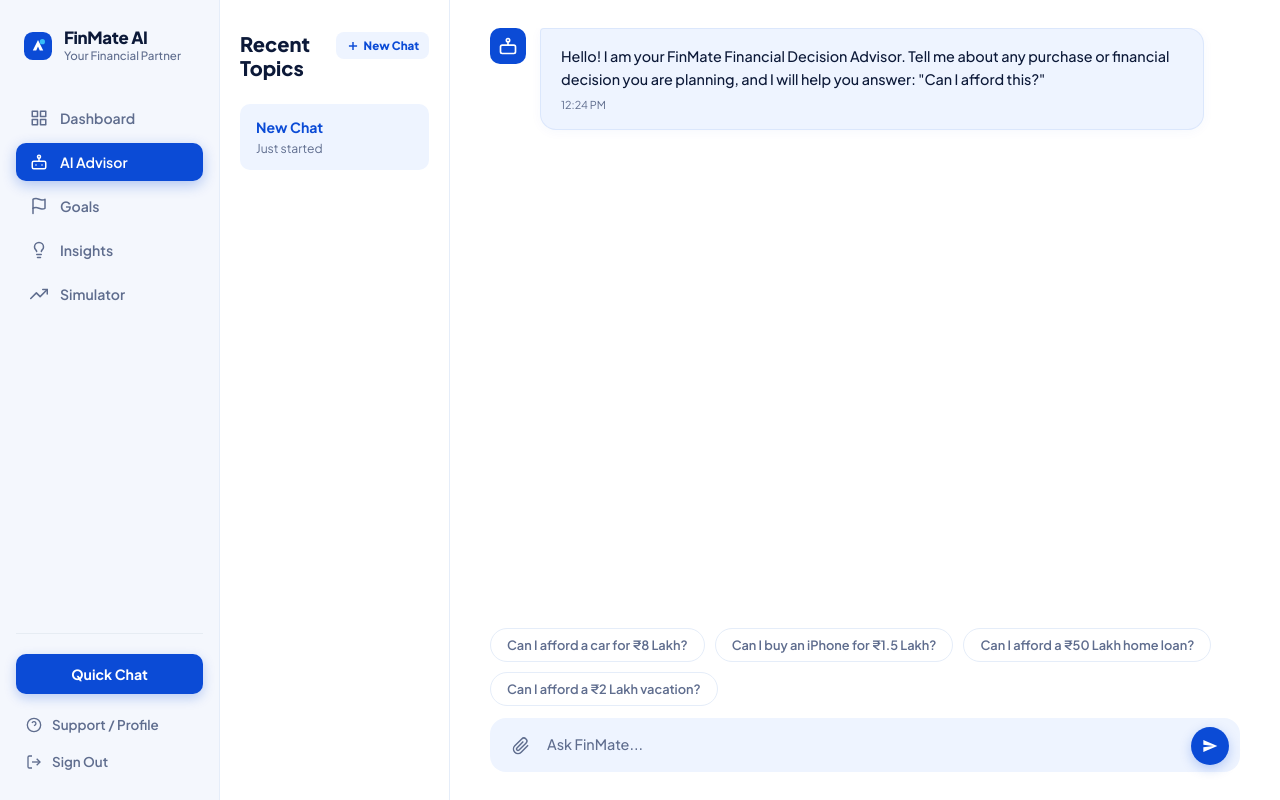
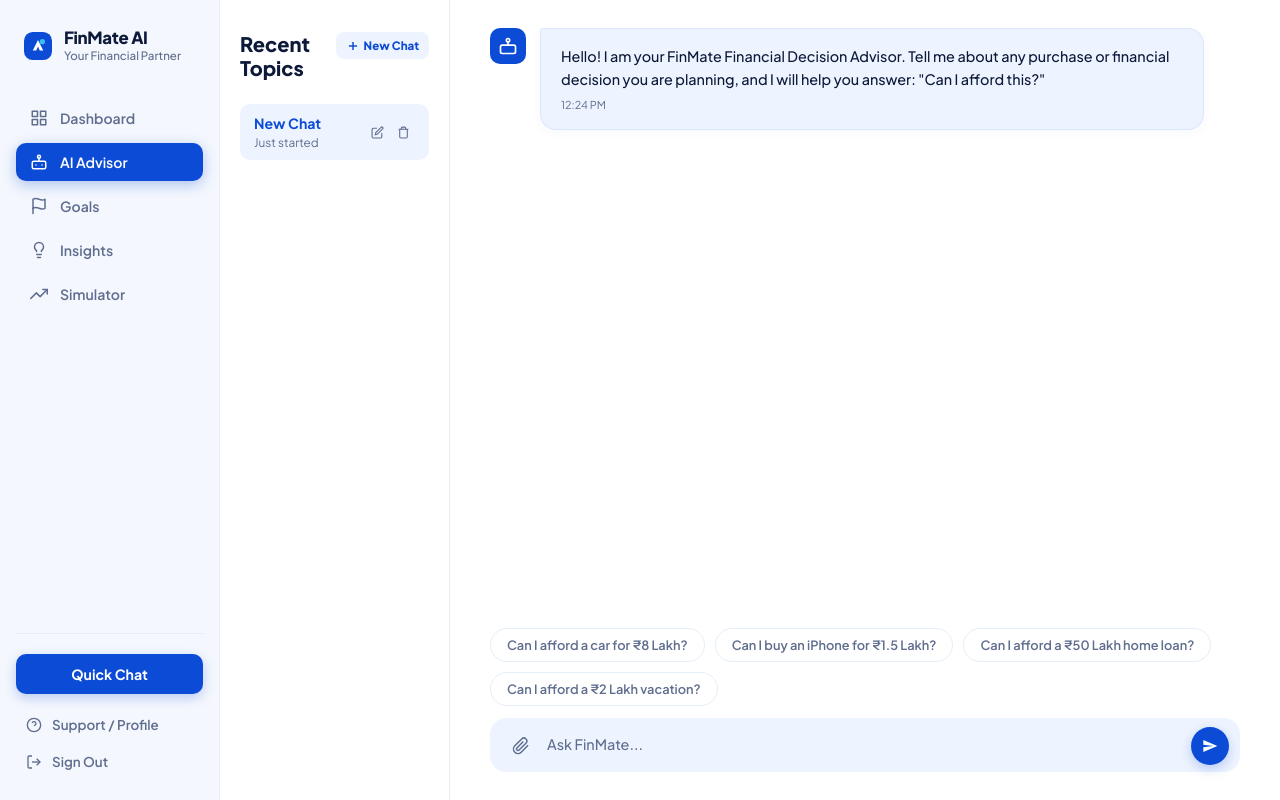
Before and after one commit to prerna7506/AI-Hackathon, an Angular app in the folder finincial-advisor/: page /ai-advisor in a window 1280 px wide. Built offline with nearby package versions, Linux system fonts and the light colour scheme; no server answers; the database is empty; sample sign-in values are in the browser's storage.

Commit message:
feat: implement AI advisor chat interface with message history, file attachments, and dynamic prompt suggestions

```diff
--- a/finincial-advisor/src/app/components/ai-advisor/ai-advisor.html
+++ b/finincial-advisor/src/app/components/ai-advisor/ai-advisor.html
@@ -17,8 +17,58 @@
             [class.active]="topic.id === activeTopicId"
             (click)="selectTopic(topic.id)"
           >
-            <h4 class="topic-title">{{ topic.title }}</h4>
-            <span class="topic-subtext">{{ topic.subtext }}</span>
+            @if (editingTopicId === topic.id) {
+              <div class="rename-box" (click)="$event.stopPropagation()">
+                <input
+                  type="text"
+                  class="rename-input"
+                  [(ngModel)]="editingTitle"
+                  (keydown.enter)="saveRename(topic)"
+                  (keydown.escape)="cancelRename()"
+                  autofocus
+                />
+                <div class="rename-actions">
+                  <button class="btn-action-icon check-btn" (click)="saveRename(topic)" title="Save">
+                    <svg width="12" height="12" viewBox="0 0 24 24" fill="none" stroke="currentColor" stroke-width="2.5"><polyline points="20 6 9 17 4 12"/></svg>
+                  </button>
+                  <button class="btn-action-icon cancel-btn" (click)="cancelRename()" title="Cancel">
+                    <svg width="12" height="12" viewBox="0 0 24 24" fill="none" stroke="currentColor" stroke-width="2.5"><line x1="18" y1="6" x2="6" y2="18"/><line x1="6" y1="6" x2="18" y2="18"/></svg>
+                  </button>
+                </div>
+              </div>
+            } @else {
+              <div class="topic-content-row">
+                <div class="topic-text-col">
+                  <h4 class="topic-title">{{ topic.title }}</h4>
+                  <span class="topic-subtext">{{ topic.subtext }}</span>
+                </div>
+
+                <div class="topic-hover-actions">
+                  <button
+                    class="btn-topic-action"
+                    type="button"
+                    (click)="startRenaming(topic, $event)"
+                    title="Rename chat"
+                  >
+                    <svg width="13" height="13" viewBox="0 0 24 24" fill="none" stroke="currentColor" stroke-width="2">
+                      <path d="M11 4H4a2 2 0 0 0-2 2v14a2 2 0 0 0 2 2h14a2 2 0 0 0 2-2v-7"/>
+                      <path d="M18.5 2.5a2.121 2.121 0 0 1 3 3L12 15l-4 1 1-4 9.5-9.5z"/>
+                    </svg>
+                  </button>
+                  <button
+                    class="btn-topic-action delete-action"
+                    type="button"
+                    (click)="deleteTopic(topic.id, $event)"
+                    title="Delete chat"
+                  >
+                    <svg width="13" height="13" viewBox="0 0 24 24" fill="none" stroke="currentColor" stroke-width="2">
+                      <polyline points="3 6 5 6 21 6"/>
+                      <path d="M19 6v14a2 2 0 0 1-2 2H7a2 2 0 0 1-2-2V6m3 0V4a2 2 0 0 1 2-2h4a2 2 0 0 1 2 2v2"/>
+                    </svg>
+                  </button>
+                </div>
+              </div>
+            }
           </div>
         }
       </div>
--- a/finincial-advisor/src/app/components/ai-advisor/ai-advisor.scss
+++ b/finincial-advisor/src/app/components/ai-advisor/ai-advisor.scss
@@ -155,21 +155,37 @@
     gap: 12px;
 
     .topic-card {
-      padding: 14px 16px;
+      padding: 10px 14px;
       border-radius: 10px;
       cursor: pointer;
       background: transparent;
       transition: all 0.2s ease;
+      position: relative;
+
+      .topic-content-row {
+        display: flex;
+        align-items: center;
+        justify-content: space-between;
+        gap: 8px;
+      }
+
+      .topic-text-col {
+        flex: 1;
+        min-width: 0;
+      }
 
       .topic-title {
         font-size: 0.88rem;
         font-weight: 700;
         color: var(--text-main);
-        margin-bottom: 4px;
+        margin-bottom: 3px;
+        white-space: nowrap;
+        overflow: hidden;
+        text-overflow: ellipsis;
       }
 
       .topic-subtext {
-        font-size: 0.76rem;
+        font-size: 0.74rem;
         color: var(--text-muted);
         white-space: nowrap;
         overflow: hidden;
@@ -177,8 +193,45 @@
         display: block;
       }
 
+      .topic-hover-actions {
+        display: flex;
+        align-items: center;
+        gap: 2px;
+        opacity: 0;
+        transition: opacity 0.15s ease;
+        flex-shrink: 0;
+
+        .btn-topic-action {
+          display: flex;
+          align-items: center;
+          justify-content: center;
+          width: 24px;
+          height: 24px;
+          border-radius: 6px;
+          border: none;
+          background: transparent;
+          color: var(--text-muted);
+          cursor: pointer;
+          transition: all 0.15s ease;
+
+          &:hover {
+            background: rgba(0, 0, 0, 0.08);
+            color: var(--text-main);
+          }
+
+          &.delete-action:hover {
+            background: #FEE2E2;
+            color: #EF4444;
+          }
+        }
+      }
+
       &:hover {
         background: var(--bg-subtle);
+
+        .topic-hover-actions {
+          opacity: 1;
+        }
       }
 
       &.active {
@@ -186,6 +239,66 @@
 
         .topic-title {
           color: var(--color-primary);
+        }
+
+        .topic-hover-actions {
+          opacity: 1;
+        }
+      }
+
+      .rename-box {
+        display: flex;
+        align-items: center;
+        gap: 4px;
+        width: 100%;
+
+        .rename-input {
+          flex: 1;
+          min-width: 0;
+          font-size: 0.84rem;
+          font-weight: 700;
+          padding: 4px 8px;
+          border: 1.5px solid var(--color-primary);
+          border-radius: 6px;
+          background: #FFFFFF;
+          color: var(--text-main);
+          outline: none;
+        }
+
+        .rename-actions {
+          display: flex;
+          align-items: center;
+          gap: 2px;
+
+          .btn-action-icon {
+            display: flex;
+            align-items: center;
+            justify-content: center;
+            width: 22px;
+            height: 22px;
+            border-radius: 5px;
+            border: none;
+            cursor: pointer;
+            transition: all 0.15s ease;
+
+            &.check-btn {
+              background: #DCFCE7;
+              color: #16A34A;
+              &:hover {
+                background: #16A34A;
+                color: #FFFFFF;
+              }
+            }
+
+            &.cancel-btn {
+              background: #F3F4F6;
+              color: #6B7280;
+              &:hover {
+                background: #EF4444;
+                color: #FFFFFF;
+              }
+            }
+          }
         }
       }
     }
--- a/finincial-advisor/src/app/components/ai-advisor/ai-advisor.ts
+++ b/finincial-advisor/src/app/components/ai-advisor/ai-advisor.ts
@@ -168,6 +168,60 @@
   selectTopic(id: string): void {
     this.activeTopicId = id;
     this.shouldScrollToBottom = true;
+  }
+
+  editingTopicId: string | null = null;
+  editingTitle: string = '';
+
+  startRenaming(topic: TopicThread, event: MouseEvent): void {
+    event.stopPropagation();
+    this.editingTopicId = topic.id;
+    this.editingTitle = topic.title;
+  }
+
+  saveRename(topic: TopicThread): void {
+    const trimmed = this.editingTitle.trim();
+    if (trimmed && trimmed !== topic.title) {
+      topic.title = trimmed;
+      const uid = this.authService.currentUserId();
+      if (uid) {
+        this.firestoreService.saveChatThread(uid, topic);
+      }
+    }
+    this.editingTopicId = null;
+    this.editingTitle = '';
+    this.cdr.detectChanges();
+  }
+
+  cancelRename(): void {
+    this.editingTopicId = null;
+    this.editingTitle = '';
+    this.cdr.detectChanges();
+  }
+
+  deleteTopic(topicId: string, event: MouseEvent): void {
+    event.stopPropagation();
+
+    const index = this.topics.findIndex(t => t.id === topicId);
+    if (index === -1) return;
+
+    this.topics = this.topics.filter(t => t.id !== topicId);
+
+    // If deleted the active topic, switch to another or create a new one
+    if (this.activeTopicId === topicId) {
+      if (this.topics.length > 0) {
+        this.activeTopicId = this.topics[0].id;
+      } else {
+        this.startNewChat(true);
+      }
+    }
+
+    const uid = this.authService.currentUserId();
+    if (uid) {
+      this.firestoreService.deleteChatThread(uid, topicId);
+    }
+
+    this.cdr.detectChanges();
   }
 
   startNewChat(saveToFirestore: boolean = true): void {
```
